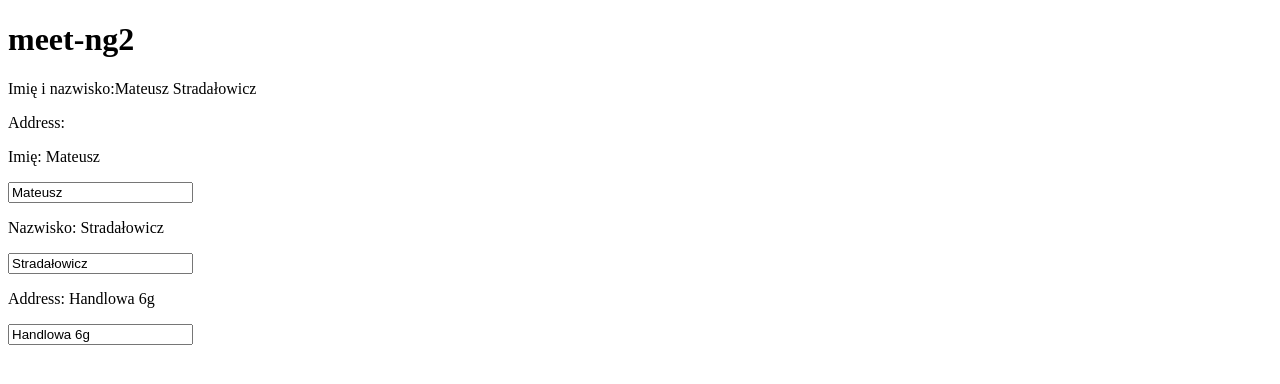
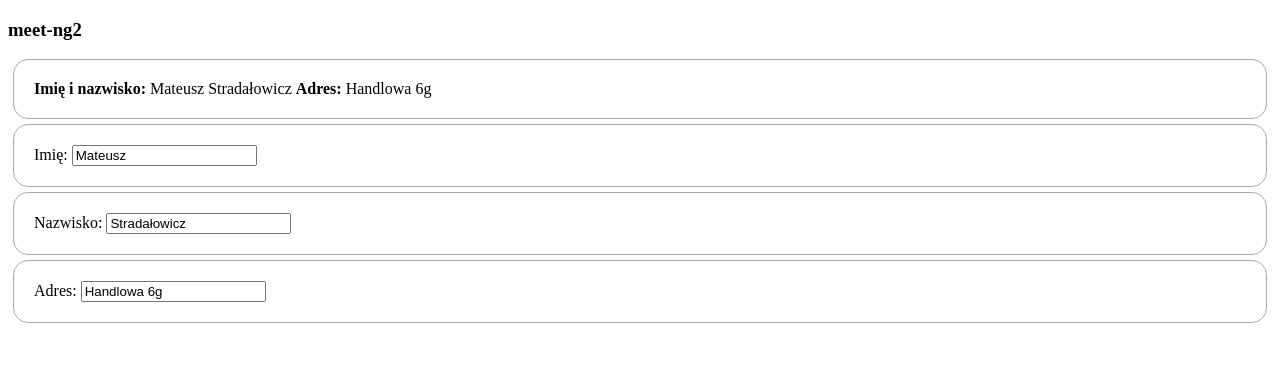
Before and after one commit to ArturJar/library, an Angular app: page / in a window 1280 px wide. Shown: the top 384 px of the page. Built offline with nearby package versions, Linux system fonts and the light colour scheme.

Commit message:
basic styling by global cascading style sheet

```diff
--- a/src/app/app.component.html
+++ b/src/app/app.component.html
@@ -1,19 +1,15 @@
-<h1>
-  {{title}}
-</h1>
-<p>Imię i nazwisko:{{name}} {{surname}}</p>
-<p>
-  Address:{{adress}}
-</p>
-<p>
-  Imię: {{name}}
-</p>
-<input [value]="name">
-<p>
-  Nazwisko: {{surname}}
-</p>
-<input #inputSurname [value]="surname" (keyup)="surname = inputSurname.value">
-<p>
-  Address: {{address}}
-</p>
-<input [(ngModel)]="address">
+<div class="page-header">
+  <h3>{{title}}</h3>
+</div>
+<div class="row">
+  <strong>Imię i nazwisko:</strong> {{name}} {{surname}} <strong>Adres:</strong> {{address}}
+</div>
+<div class="row">
+  Imię: <input [value]="name">
+</div>
+<div class="row">
+  Nazwisko: <input #inputSurname [value]="surname" (keyup)="surname = inputSurname.value">
+</div>
+<div class="row">
+  Adres: <input [(ngModel)]="address">
+</div>
--- a/src/styles.css
+++ b/src/styles.css
@@ -1 +1,9 @@
 /* You can add global styles to this file, and also import other style files */
+
+div.row {
+  border: 1px solid;
+  border-radius: 15px;
+  border-color: darkgrey;
+  padding: 20px;
+  margin: 5px;
+}
```
